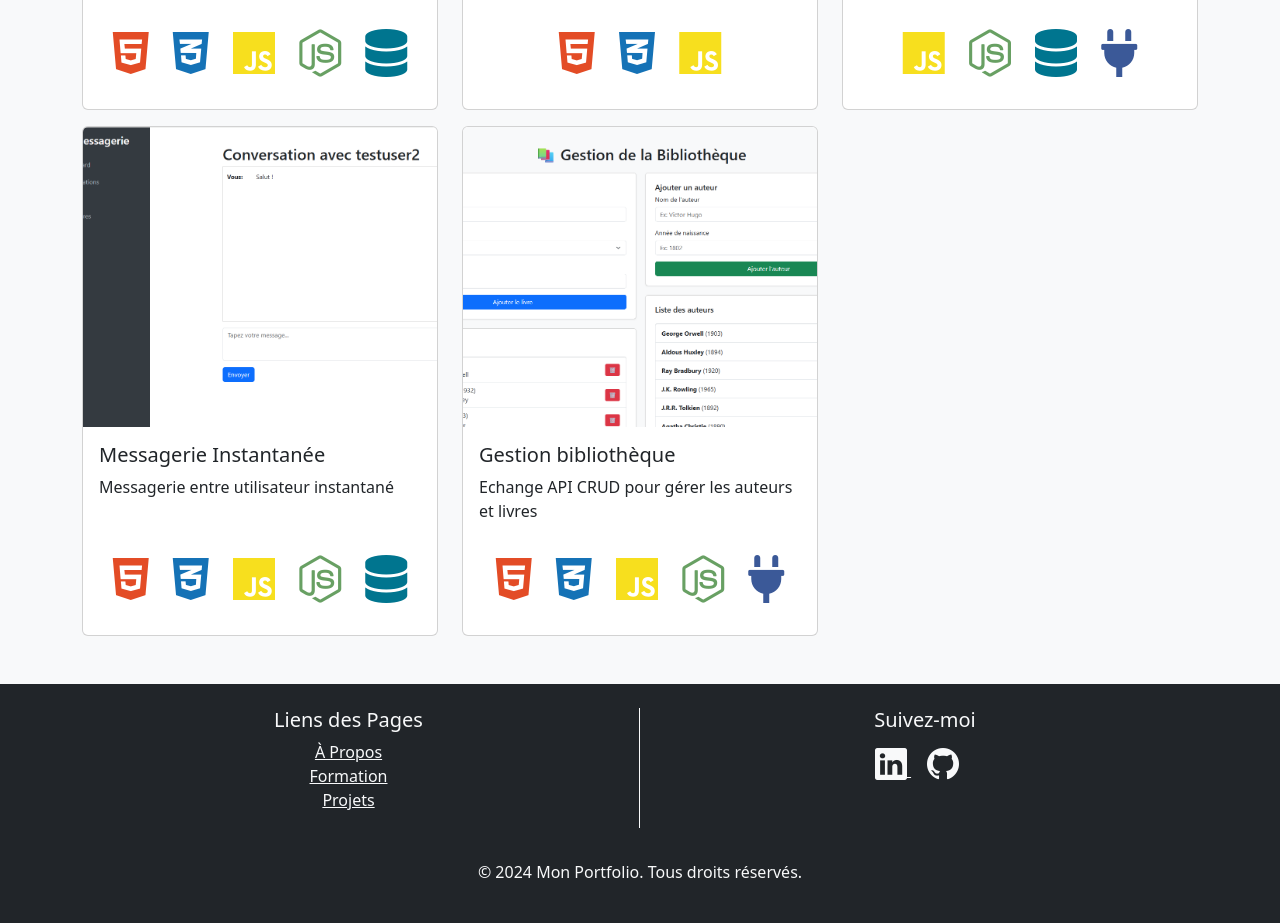
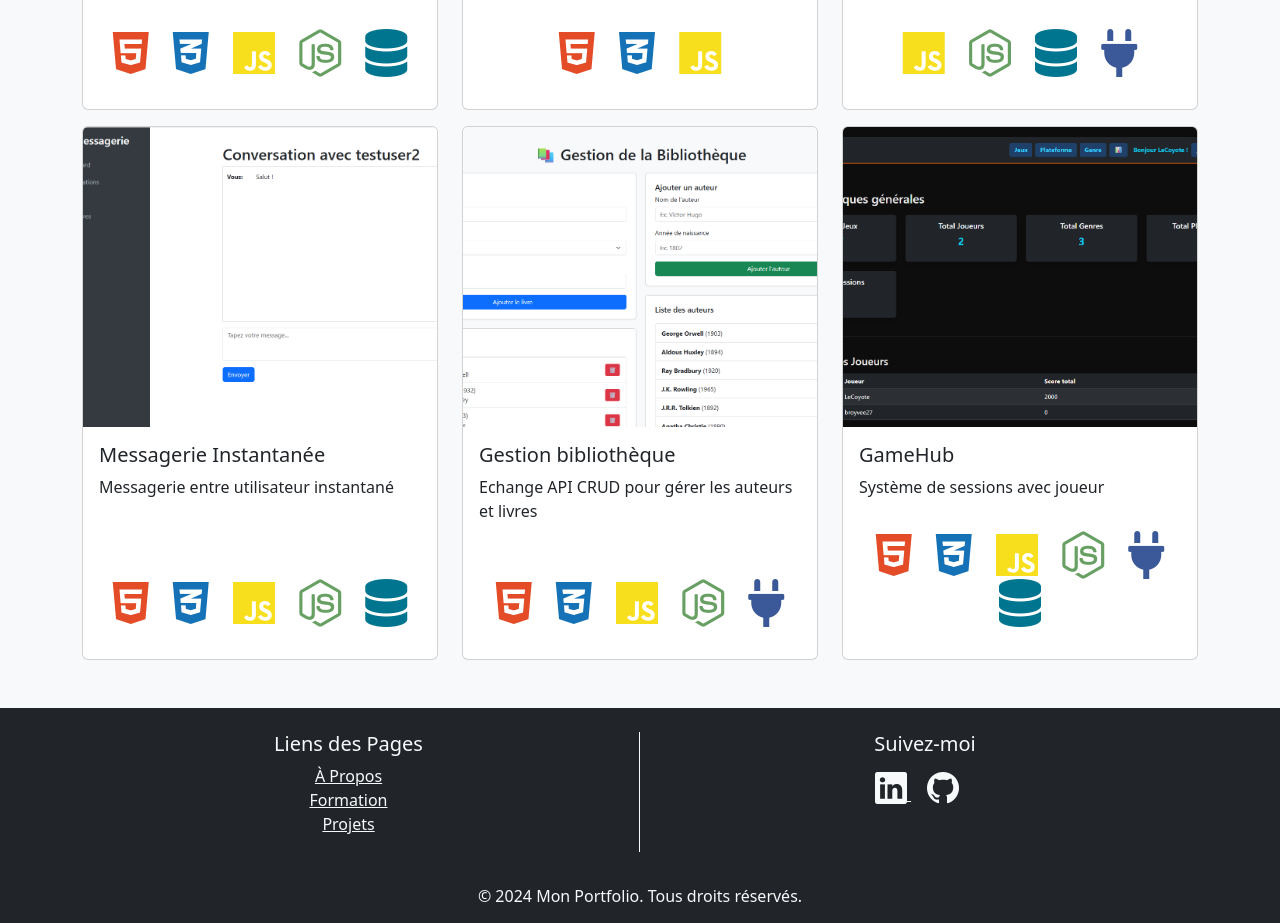
Before and after one commit to tom-caron/portfolio, a plain HTML site: page index.html in a window 1280 px wide. Shown: the part 1664-2587 px from the top of the page. Drawn offline with nearby package versions, Linux system fonts and the light colour scheme.

Commit message:
feat(GameHub): add project gameHub in portfolio

```diff
--- a/index.html
+++ b/index.html
@@ -262,8 +262,26 @@
                     </div>
                 </a>
             </div>
+            <div class="col-md-4 mt-3">
+                <a href="https://gamehub-front-aoj7.onrender.com/" class="card-link text-decoration-none text-dark" target="_blank">
+                    <div class="card card-project h-100">
+                        <img src="public/game_hub.png" class="card-img-top w-100" style="height: 300px; object-fit: cover;" alt="Projet 5">
+                        <div class="card-body d-flex flex-column">
+                            <h5 class="card-title">GameHub</h5>
+                            <p class="card-text flex-grow-1">Système de sessions avec joueur</p>
+                            <div class="tech-logos text-center my-3">
+                              <i class="fab fa-html5 fa-3x" style="color: #e34c26; margin: 0 10px;"></i>
+                                <i class="fab fa-css3-alt fa-3x" style="color: #1572b6; margin: 0 10px;"></i>
+                                <i class="fab fa-js fa-3x" style="color: #f7df1e; margin: 0 10px;"></i>
+                                <i class="fab fa-node-js fa-3x" style="color: #68a063; margin: 0 10px;"></i>
+                                <i class="fas fa-plug fa-3x" style="color: #3b5998; margin: 0 10px;"></i>
+                                <i class="fas fa-database fa-3x" style="color: #00758f; margin: 0 10px;"></i>
+                            </div>
+                        </div>
+                    </div>
+                </a>
             </div>
-
+          </div>
         </div>
     </section>
 
```
Also changed, not shown: public/game_hub.png (added).
